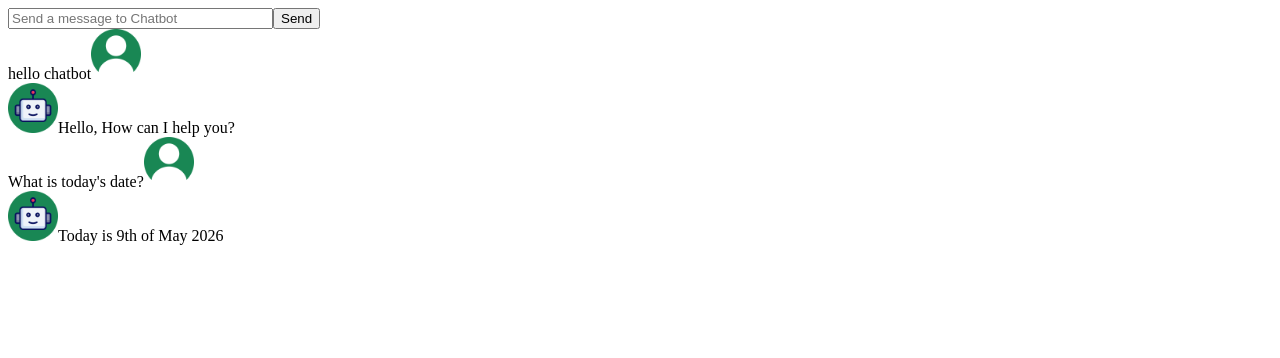
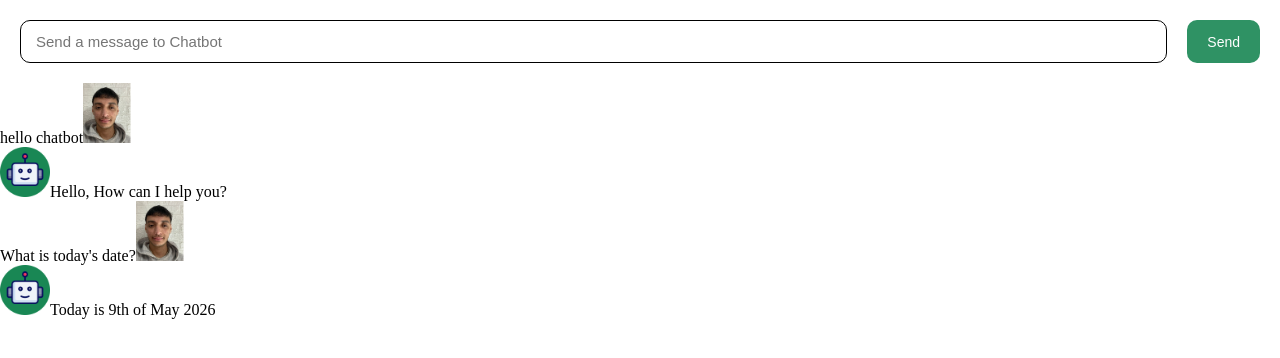
Before and after one commit to oussama-dalhi/chat-bot-app, a React (Vite) app: page / in a window 1280 px wide. Shown: the top 358 px of the page. Built offline with nearby package versions, Linux system fonts and the light colour scheme.

Commit message:
link bot backend to app

```diff
--- a/index.html
+++ b/index.html
@@ -5,6 +5,7 @@
     <link rel="icon" type="image/svg+xml" href="/favicon.svg" />
     <meta name="viewport" content="width=device-width, initial-scale=1.0" />
     <title>chatbot</title>
+      <link rel="stylesheet" href="./src/index.css">
   </head>
   <body>
     <div id="root"></div>
--- a/src/index.css
+++ b/src/index.css
@@ -0,0 +1,32 @@
+:root {
+    --btn-bg-color: rgb(25, 135, 84);
+}
+
+* {
+    margin: 0;
+    padding: 0;
+    box-sizing: border-box;
+}
+.input-container {
+    display: flex;
+    margin: 20px;
+    gap: 20px;
+}
+.send-btn {
+    background-color: var(--btn-bg-color);
+    color: #fff;
+    border: none;
+    padding: 12px 20px;
+    border-radius: 10px;
+    opacity: 0.9;
+    font-size: 14px;
+    cursor: pointer;
+}
+.chat-input {
+    padding: 12px 15px;
+    border-radius: 10px;
+    border: 1px solid black;
+    font-size: 15px;
+    flex-grow: 1;
+
+}
--- a/src/main.jsx
+++ b/src/main.jsx
@@ -5,19 +5,30 @@ import React from 'react'
 function ChatInput({ chatMessages, setChatMessages }) {
   const [inputText, setInputText] = React.useState('');
   function sendMessage (){
-        setChatMessages([
-      ...chatMessages,
+    const newChatMessages = [
+          ...chatMessages,
+          {
+            id: crypto.randomUUID(),
+            message: inputText,
+            sender: 'user'
+          }
+        ];
+    setChatMessages(newChatMessages);
+    const response = window.Chatbot.getResponse(inputText);
+    // use updated copy to rerender
+      setChatMessages([
+      ...newChatMessages,
       {
         id: crypto.randomUUID(),
-        message: inputText,
-        sender: 'user'
+        message: response,
+        sender: 'bot'
       }
-    ]);
+      ]);
     // clears input field
     setInputText('');
   }
   return (
-    <>
+    <div className="input-container">
       <input
         placeholder="Send a message to Chatbot"
         size="30"
@@ -25,9 +36,14 @@ function ChatInput({ chatMessages, setChatMessages }) {
         onChange={(e) => {
           setInputText(e.target.value);
         }}
+        className="chat-input"
       />
-      <button onClick={sendMessage}>Send</button>
-    </>
+      <button
+      onClick={sendMessage}
+      className="send-btn"
+      >Send
+      </button>
+    </div>
   )
 }
 
@@ -40,7 +56,7 @@ function ChatMessage({message, sender})
         )}
       {message}
       {sender === "user" && (
-        <img src="./src/assets/userphoto.png" width="50"/>
+        <img src="./src/assets/user.jpg" width="50"/>
         )}
     </div>
   )
@@ -89,7 +105,7 @@ function App() {
   ]);
   // (Array Destructure) const [chatMessages, setChatMessages] = array;
   return (
-    <>
+    <div>
       <ChatInput
       chatMessages={chatMessages}
       setChatMessages={setChatMessages}
@@ -97,10 +113,10 @@ function App() {
       <ChatMessages
       chatMessages={chatMessages}
       />
-    </>
+    </div>
   );
 }
-
-const container = document.querySelector("#root");
-ReactDOM.createRoot(container).render(<App />);
 export {ChatInput, ChatMessage};
+const container = document.getElementById("root");
+const root = ReactDOM.createRoot(container);
+root.render(<App />);
```
Also changed, not shown: src/assets/user.jpg (added).
